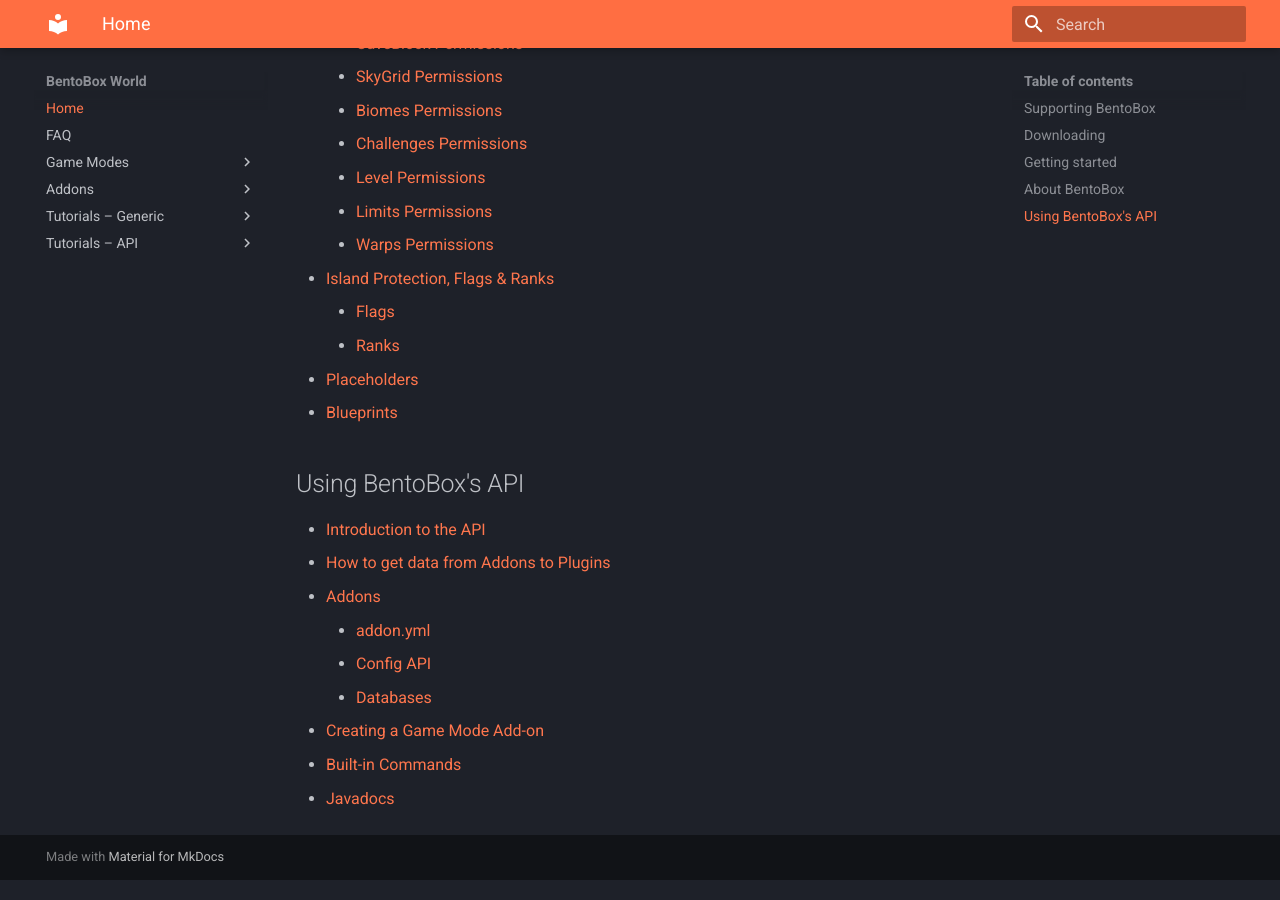
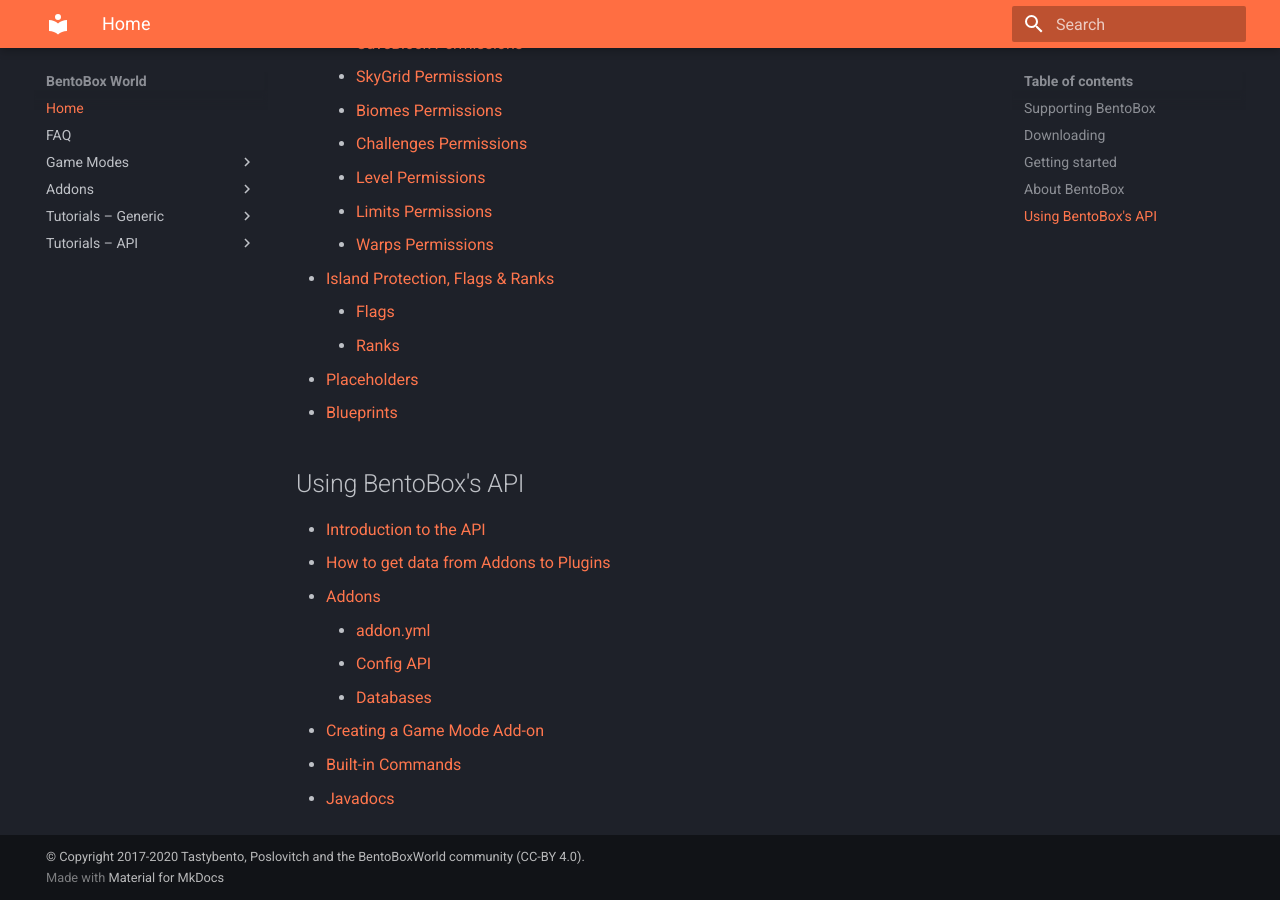
Before and after one commit to BentoBoxWorld/docs, an MkDocs documentation site: the page built from docs/index.md, in a window 1280 px wide and 900 px high, scrolled down 1020 px. Built offline with MkDocs 1.6.1 and Material for MkDocs 9.7.7, drawn with Linux system fonts in a browser that asks for light colours.

Commit message:
Added copyright notice in the footer

```diff
--- a/mkdocs.yml
+++ b/mkdocs.yml
@@ -1,4 +1,5 @@
 site_name: BentoBox World
+copyright: "© Copyright 2017-2020 Tastybento, Poslovitch and the BentoBoxWorld community (CC-BY 4.0)."
 nav:
     - Home: index.md
     - FAQ: FAQ.md
```
